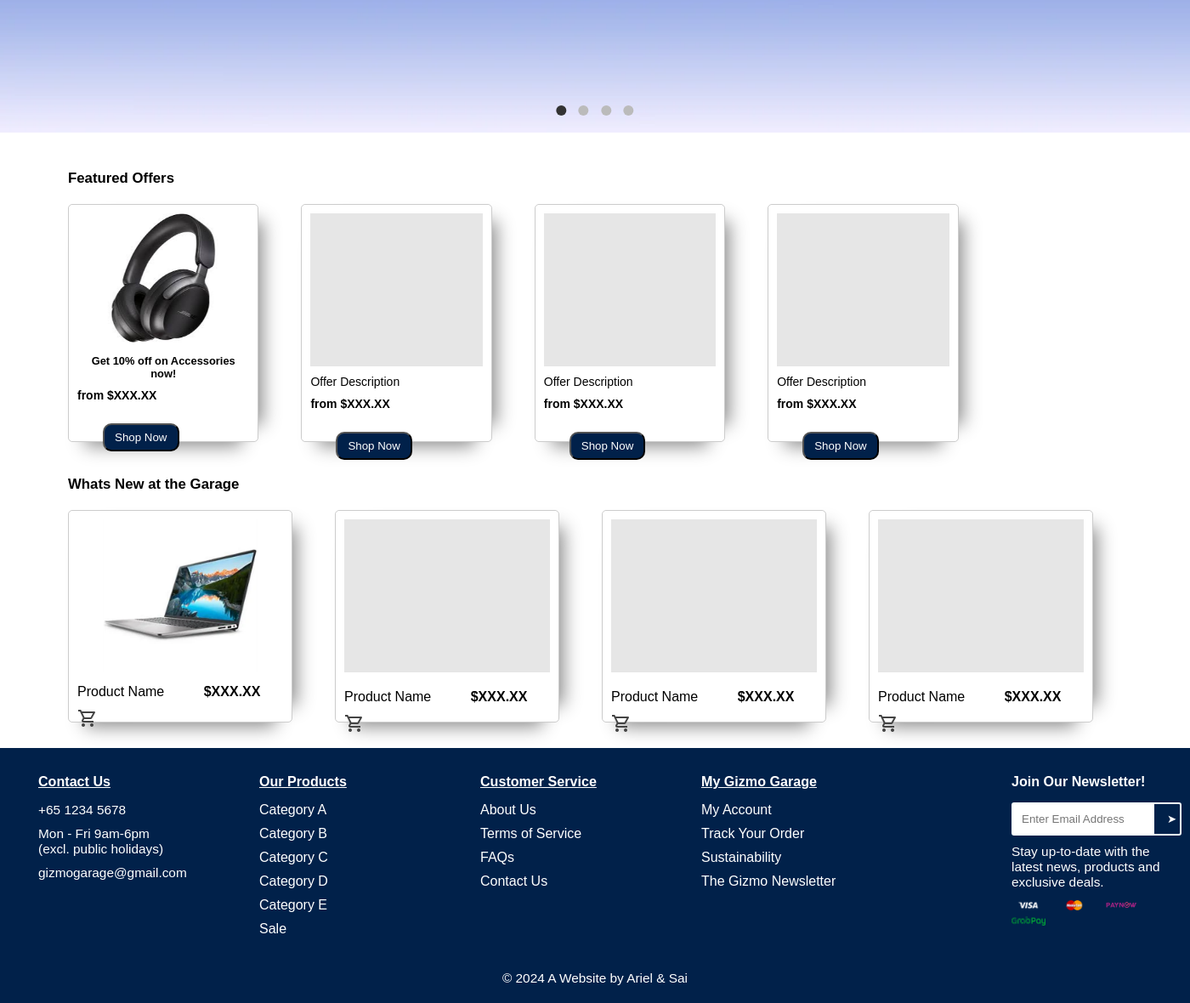
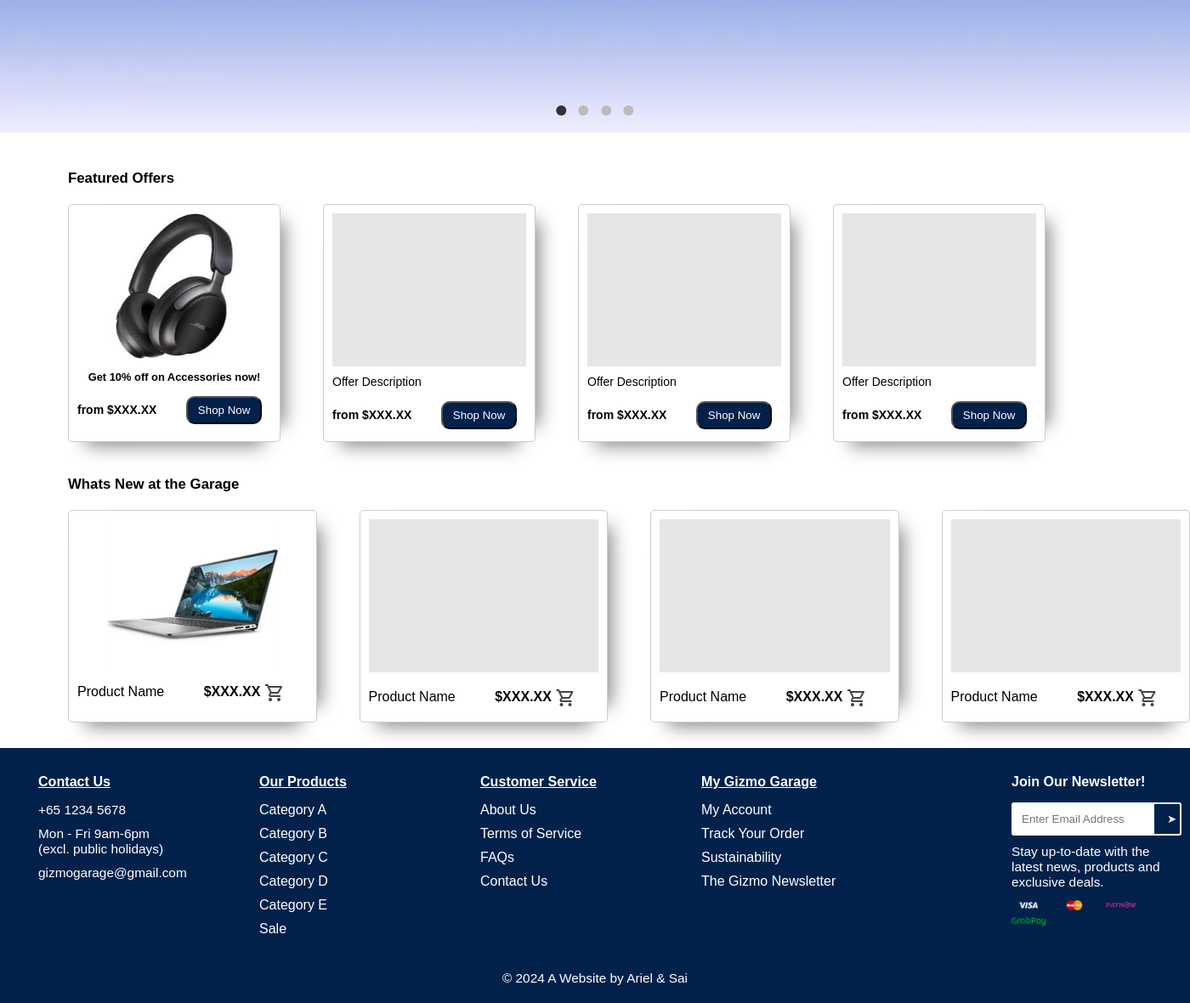
Before and after one commit to Sai25234/Gizmo-Garage-IE4727, a PHP site: page / in a window 1400 px wide. Shown: the part 729-1909 px from the top of the page at 85% size. Run offline with PHP 8.4, Linux system fonts and the light colour scheme.

Commit message:
edit css

```diff
--- a/css/main.css
+++ b/css/main.css
@@ -395,7 +395,7 @@ footer {
   border-radius: 5px;
   padding: 10px;
   height: 280px;
-  width: 17%;
+  width: 250px;
   box-shadow: 0px 0px 0px 0px rgba(0, 0, 0, 0), 25px 0 20px -20px rgba(0, 0, 0, 0.45), 0px 25px 20px -20px rgba(0, 0, 0, 0.45);
 
 }
@@ -406,7 +406,7 @@ footer {
   border-radius: 5px;
   padding: 10px;
   height: 250px;
-  width: 20%;
+  width: 300px;
   box-shadow: 0px 0px 0px 0px rgba(0, 0, 0, 0), 25px 0 20px -20px rgba(0, 0, 0, 0.45), 0px 25px 20px -20px rgba(0, 0, 0, 0.45);
 
 }
```
